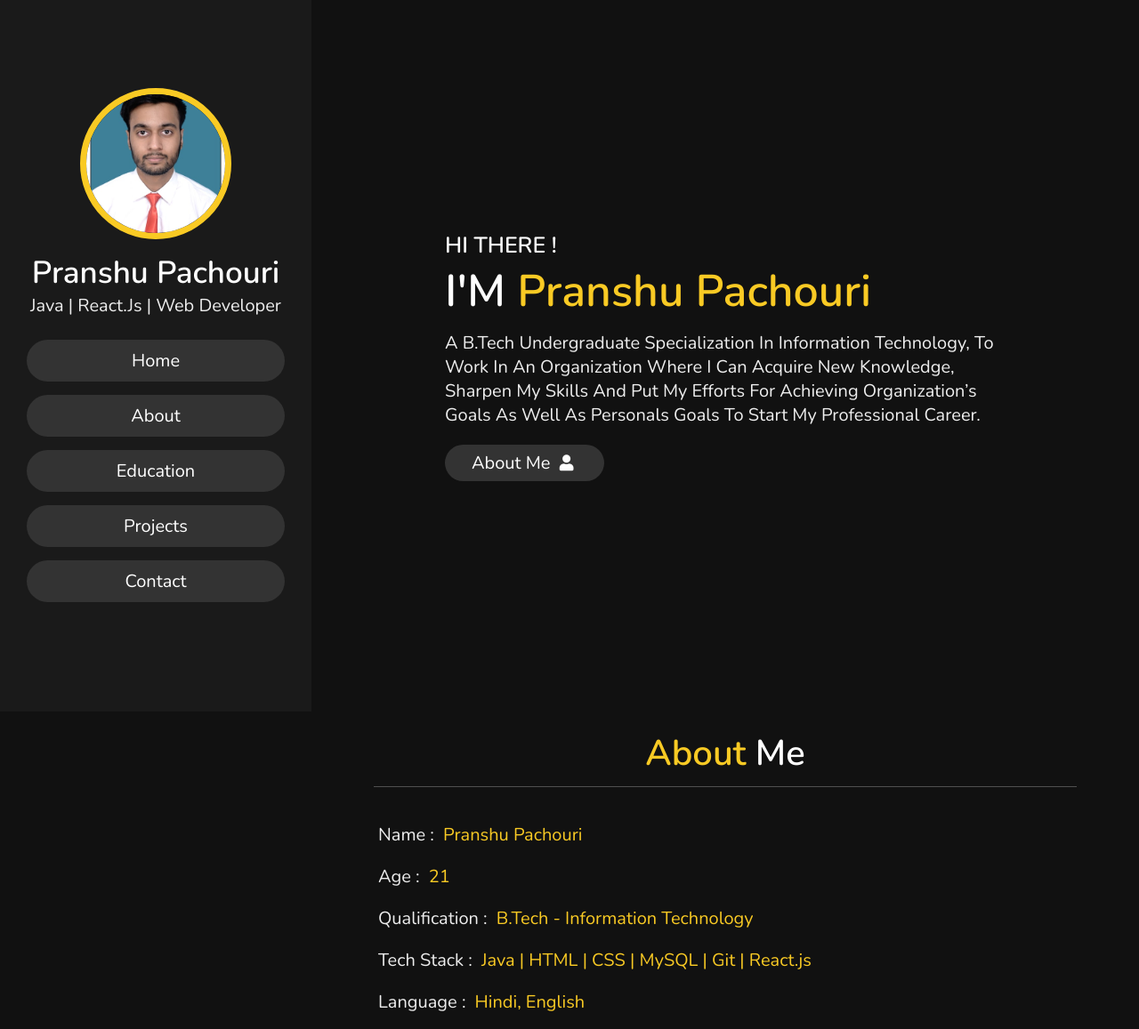
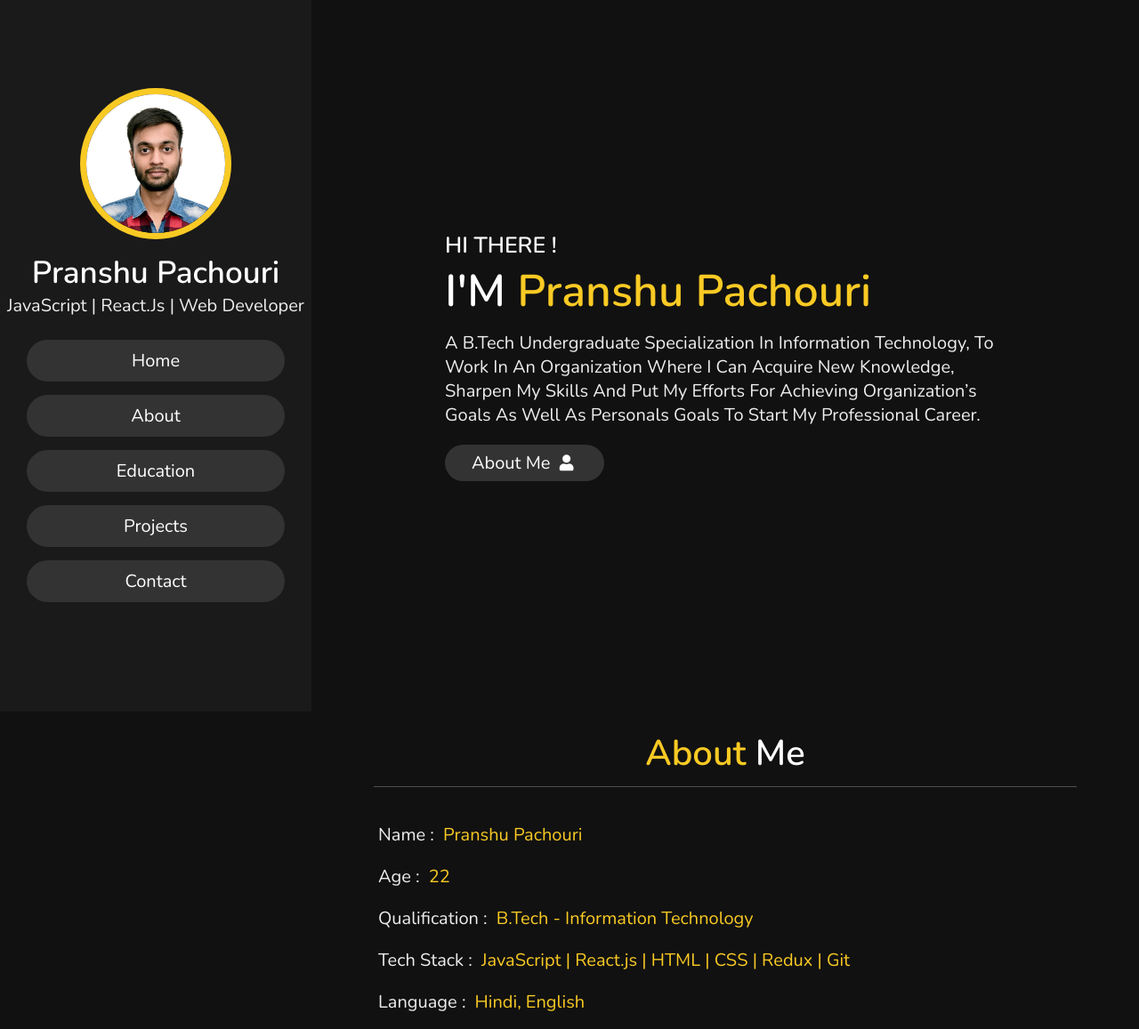
Before and after one commit to pranshu7800/pranshu7800.github.io, a plain HTML site: page index.html in a window 1280 px wide. Shown: the top 1157 px of the page at 89% size. Drawn offline with nearby package versions, Linux system fonts and the light colour scheme.

Commit message:
updating codebase

```diff
--- a/index.html
+++ b/index.html
@@ -19,9 +19,9 @@
 <header>
 
     <div class="user">
-        <img src="images/Pranshu Pachouri Photo.jpg" alt="">
+        <img src="images/new Photo.jpg" alt="">
         <h3 class="name">Pranshu Pachouri</h3>
-        <p class="post">Java | React.js | Web Developer</p>
+        <p class="post">JavaScript | React.js | Web Developer</p>
     </div>
 
     <nav class="navbar">
@@ -67,9 +67,9 @@ achieving organization’s goals as well as personals goals to start my professi
 
     <div class="info">
         <h3> <span> name : </span> Pranshu Pachouri </h3>
-        <h3> <span> age : </span> 21 </h3>
+        <h3> <span> age : </span> 22 </h3>
         <h3> <span> qualification : </span> B.Tech - Information Technology </h3>
-        <h3> <span> tech stack : </span> Java | HTML | CSS | MySQL | Git | React.js </h3>
+        <h3> <span> tech stack : </span> JavaScript | React.js | HTML | CSS | Redux | Git</h3>
         <h3> <span> language : </span> Hindi, English </h3>
         <a href="https://drive.google.com/file/d/1xF0Ofcx8X4qb2dA4FZuJ1i2BWTLAqhT4/view?usp=sharing" target="_blank"><button class="btn"> download CV <i class="fas fa-download"></i> </button></a>
     </div>
@@ -121,7 +121,7 @@ achieving organization’s goals as well as personals goals to start my professi
         <h3>B.Tech - IT</h3>
         <p>Arya Institute of Engineering and Technology, Jaipur, Rajasthan, 302028</p>
         <p>2018 - 2022</p>
-        <p>CGPA: 8.69</p>
+        <p>CGPA: 9</p>
         <p>Affilated to Rajasthan Technical University, Kota</p>
     </div>
 
```
